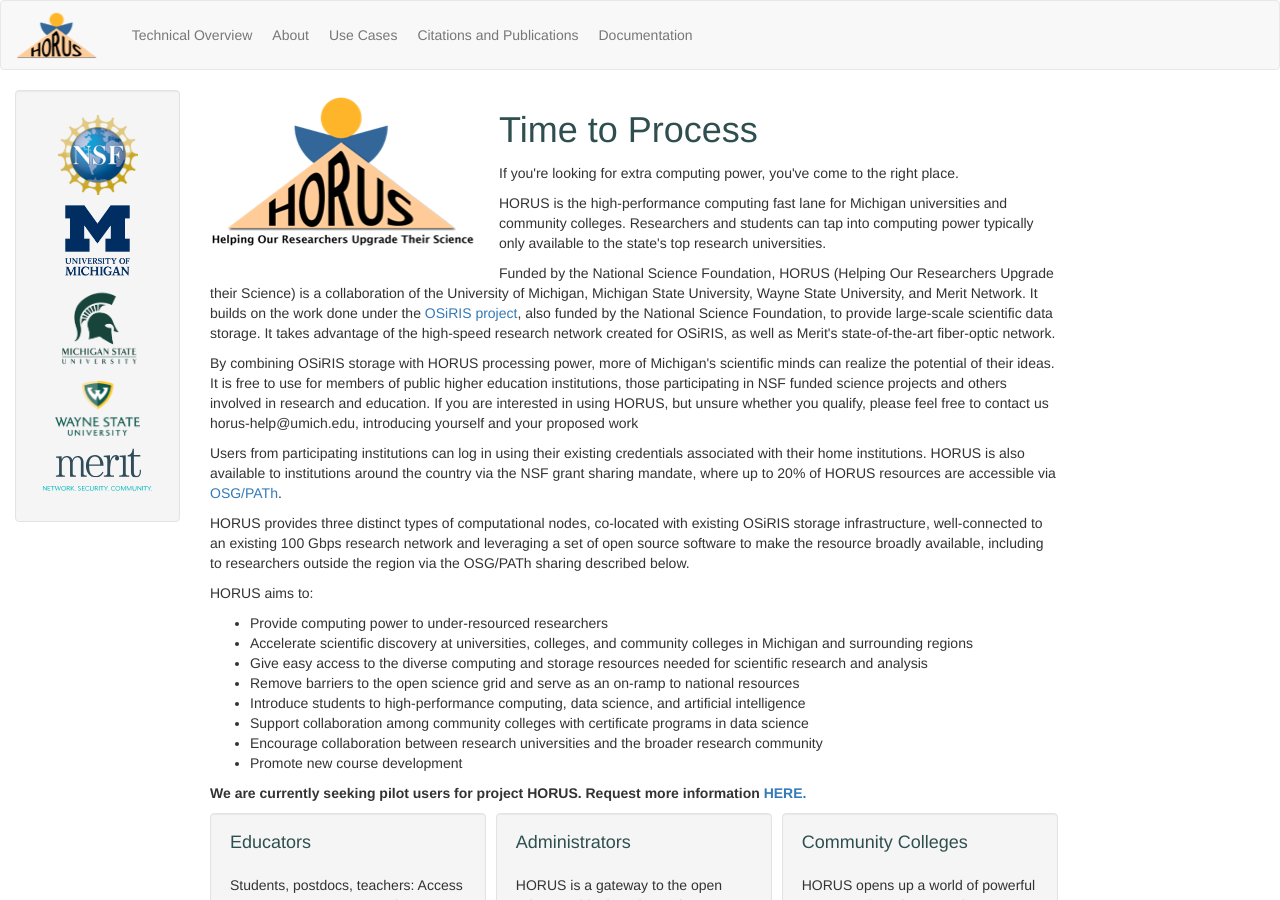
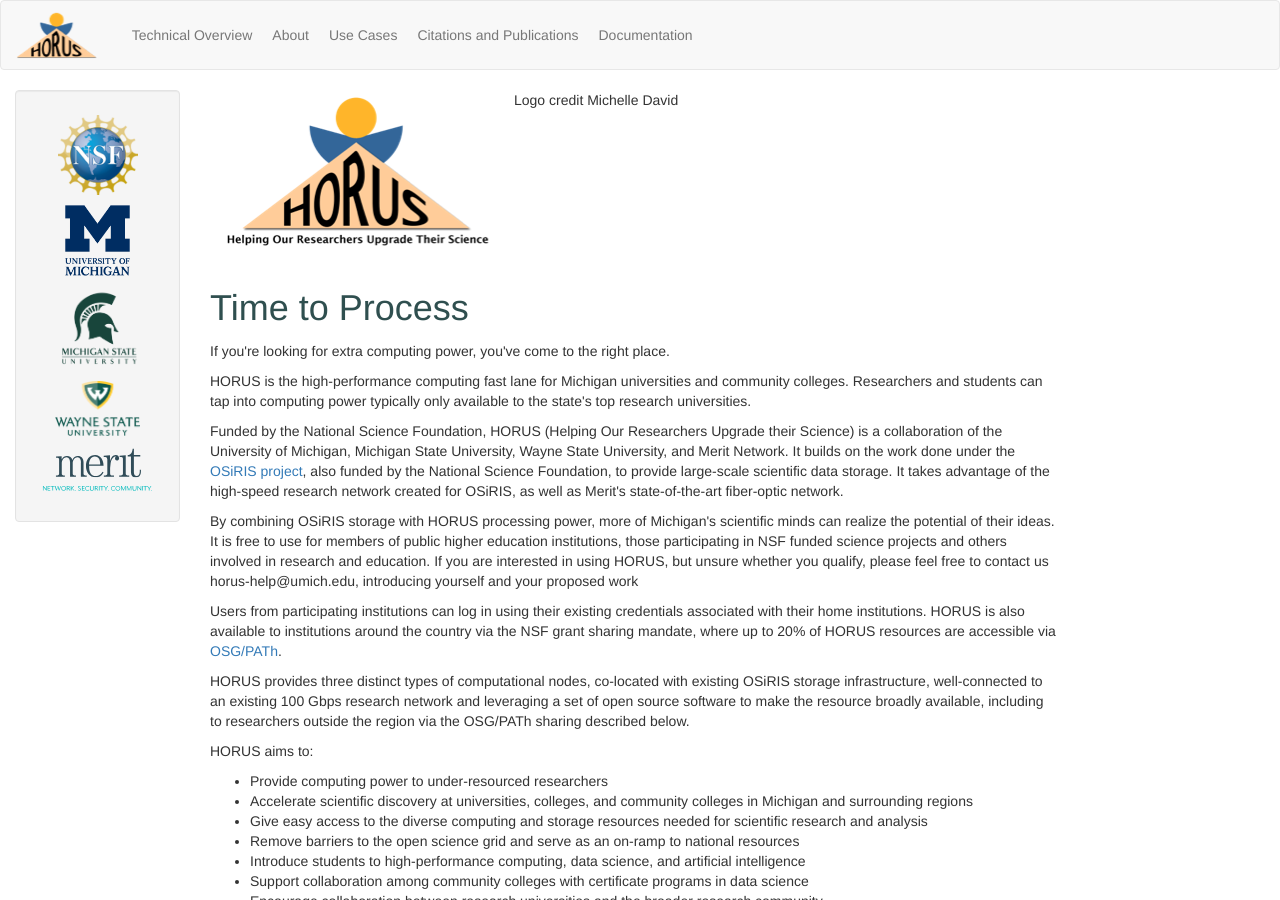
Before and after one commit to horus-ci/horus-dev.github.io, a Jekyll site: the page built from index.html, in a window 1280 px wide and 900 px high. Built offline with Jekyll 4.4.1, drawn with Linux system fonts in a browser that asks for light colours; the list of posts is cut into pages by our own code.

Commit message:
Add logo text overlay
Try to add credit to logo

```diff
--- a/index.html
+++ b/index.html
@@ -3,7 +3,11 @@
 ---
 {% include JB/setup %}
 
-<img src="assets/images/logos/horus_logo_tag.png" style="padding: 0 10px 10px 0; " class="lf">
+
+<div class="container">
+  <img src="assets/images/logos/horus_logo_tag.png" style="padding: 0 10px 10px 0; " class="lf">
+  <div class="overlay">Logo credit Michelle David</div>
+</div>
 <h1>Time to Process</h1>
 <p>If you're looking for extra computing power, you've come to the right place.</p>
 
```
